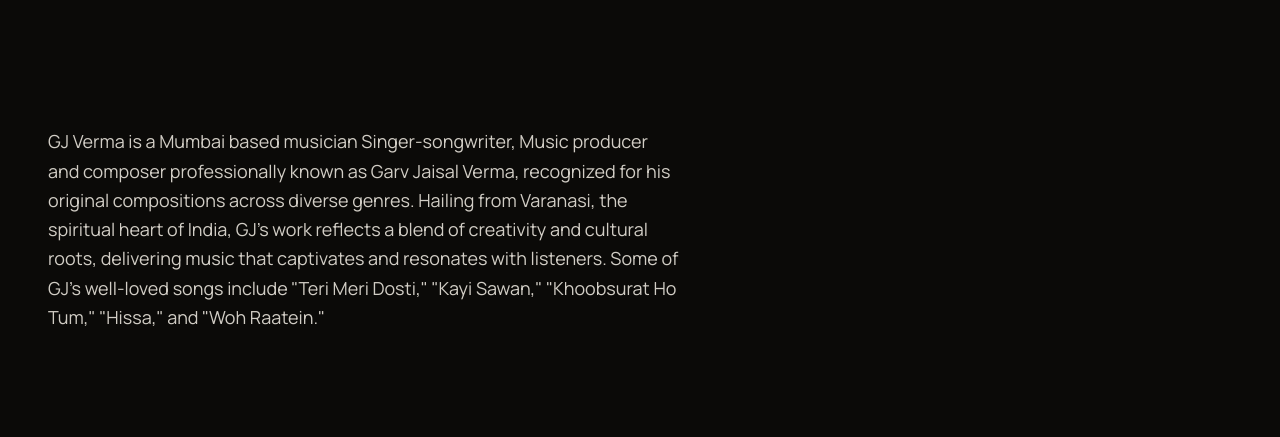
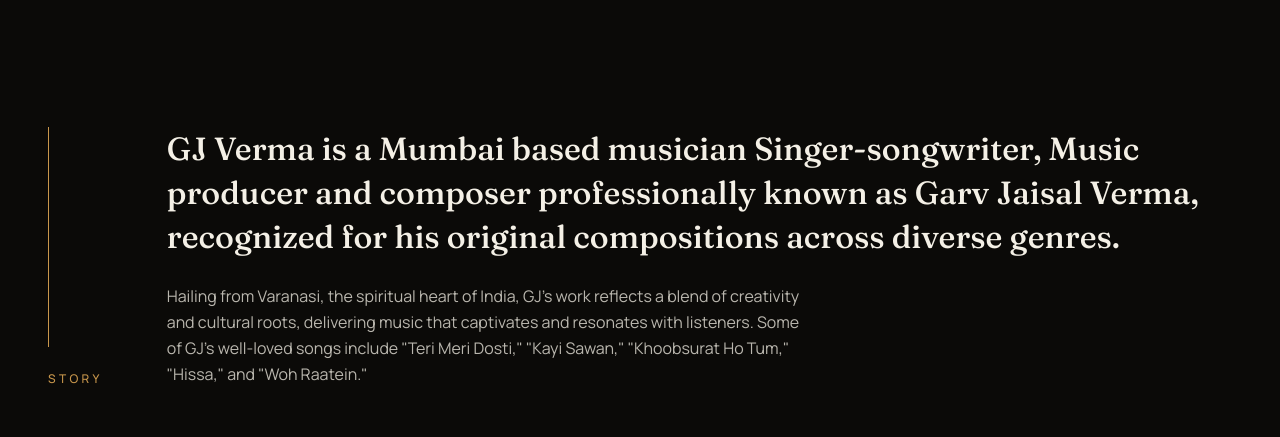
Before and after one commit to iswayamverma/Garv-Jaisal-Verma---Official-Website, a Next.js app: page /about in a window 1280 px wide. Shown: the part 1303-1740 px from the top of the page. Built offline with nearby package versions, Linux system fonts and the light colour scheme; no server answers.

Commit message:
Add about page photo, bio styling, and lightbox fixes

```diff
--- a/app/about/page.tsx
+++ b/app/about/page.tsx
@@ -1,13 +1,14 @@
 import type { Metadata } from "next";
 import { artist } from "@/data/artist";
 import { releases } from "@/data/releases";
-import { getLatestReleases, isPlaceholder } from "@/lib/utils";
+import { getLatestReleases } from "@/lib/utils";
 import { MediaSlot } from "@/components/ui/MediaSlot";
 import { CtaLink } from "@/components/ui/CtaLink";
 import { SectionHeading } from "@/components/ui/SectionHeading";
 import { Container } from "@/components/ui/Container";
 import { ArtistIdentity } from "@/components/about/ArtistIdentity";
 import { ReleaseCard } from "@/components/music/ReleaseCard";
+import { AboutBio } from "@/components/about/AboutBio";
 
 export const metadata: Metadata = {
   title: "About",
@@ -16,7 +17,6 @@ export const metadata: Metadata = {
 };
 
 export default function AboutPage() {
-  const bioReady = !isPlaceholder(artist.longBio);
   const selectedWork = getLatestReleases(releases, 3);
 
   return (
@@ -24,21 +24,14 @@ export default function AboutPage() {
       <SectionHeading eyebrow="About" title={artist.name} as="h1" />
 
       <MediaSlot
+        publicId="media--media-coverage_rghdl5"
         alt={`${artist.name} portrait`}
         icon="portrait"
         label="Artist Photo"
         aspect="landscape"
       />
 
-      <div className="max-w-[65ch]">
-        {bioReady ? (
-          <p className="text-pretty text-lg leading-relaxed text-paper/85">{artist.longBio}</p>
-        ) : (
-          <p className="text-pretty text-lg italic leading-relaxed text-ash">
-            A full biography for {artist.name} is being written and will appear here soon.
-          </p>
-        )}
-      </div>
+      <AboutBio name={artist.name} bio={artist.longBio} />
 
       <ArtistIdentity />
 
--- /dev/null
+++ b/components/about/AboutBio.tsx
@@ -0,0 +1,36 @@
+import { isPlaceholder } from "@/lib/utils";
+
+export function AboutBio({ name, bio }: { name: string; bio: string }) {
+  const bioReady = !isPlaceholder(bio);
+
+  if (!bioReady) {
+    return (
+      <p className="text-pretty text-lg italic leading-relaxed text-ash">
+        A full biography for {name} is being written and will appear here soon.
+      </p>
+    );
+  }
+
+  const sentences = bio.split(/(?<=\.)\s+/);
+  const lead = sentences[0];
+  const rest = sentences.slice(1).join(" ");
+
+  return (
+    <div className="grid grid-cols-1 gap-8 lg:grid-cols-[auto_1fr] lg:gap-16">
+      <div className="flex items-center gap-4 lg:flex-col lg:items-start lg:gap-6">
+        <span className="h-px w-10 bg-ember lg:h-full lg:w-px" aria-hidden />
+        <p className="text-xs font-medium uppercase tracking-[0.28em] text-ember">Story</p>
+      </div>
+      <div className="flex flex-col gap-6">
+        <p className="text-balance font-display text-2xl font-medium leading-snug text-paper sm:text-3xl lg:text-[2rem]">
+          {lead}
+        </p>
+        {rest ? (
+          <p className="max-w-[65ch] text-pretty text-base leading-relaxed text-paper/75">
+            {rest}
+          </p>
+        ) : null}
+      </div>
+    </div>
+  );
+}
```
